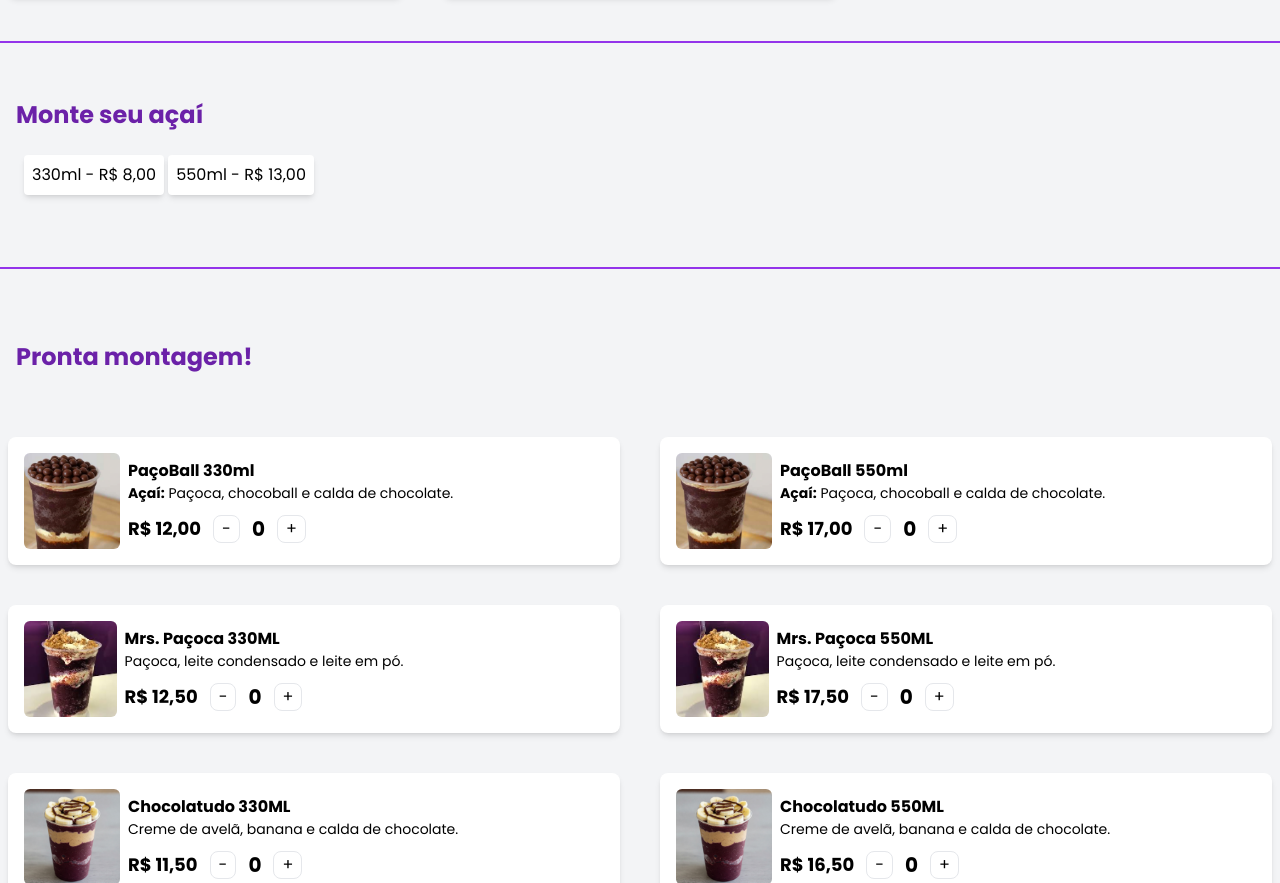
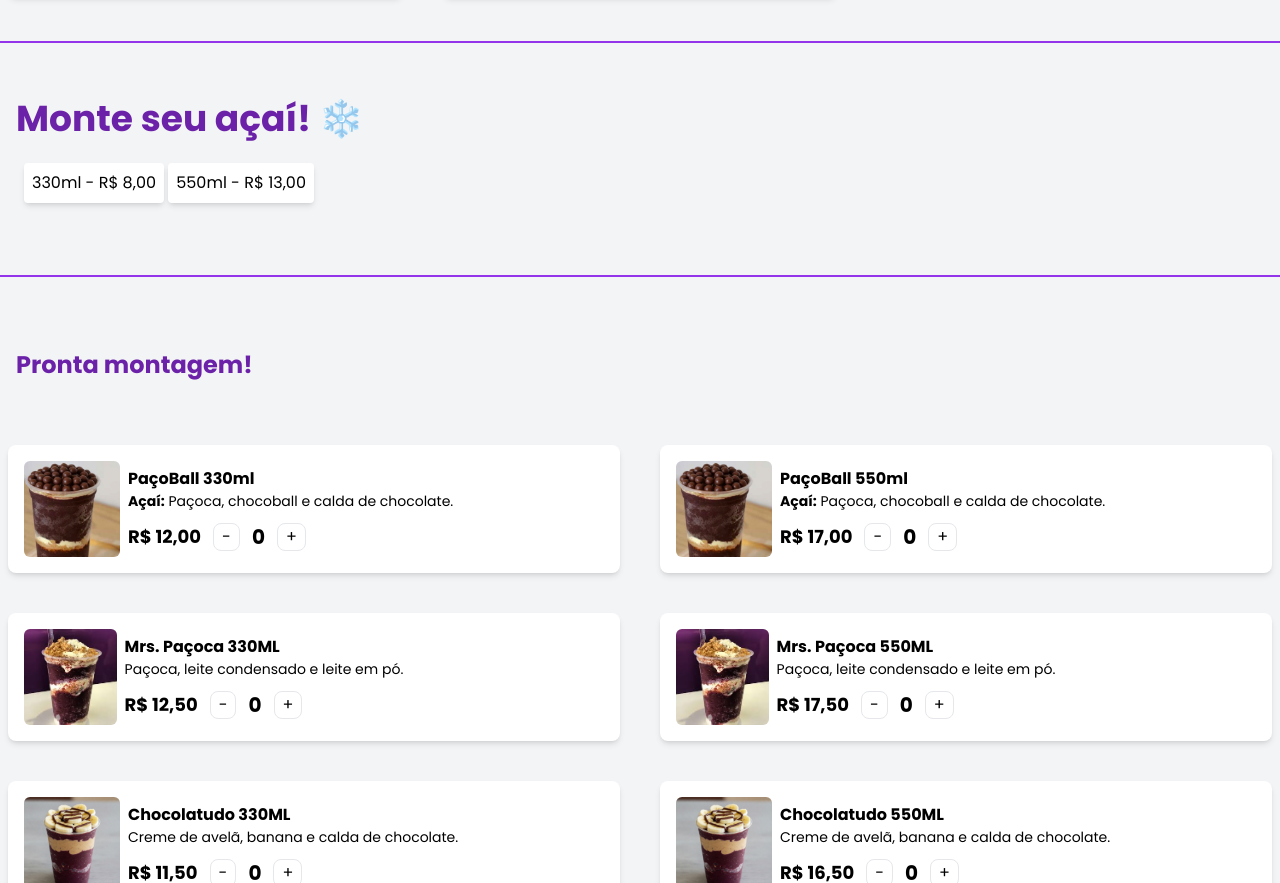
Before and after one commit to JoaoADuarte/cardapio_ncanto, a website: page index.html in a window 1280 px wide. Shown: the part 3215-4098 px from the top of the page. Drawn offline with Linux system fonts and the light colour scheme.

Commit message:
Update index.html

```diff
--- a/index.html
+++ b/index.html
@@ -1683,8 +1683,8 @@
         <!------------------------------------------------Açaí------------------------------------------------>
       <hr class="max-w-7xl border-t-2 border-purple-600 my-6 size-auto mx-auto">
       <div id="acai-doces" class="p-4 mx-auto">
-        <h3 class="text-2xl max-w-7xl py-4 mx-auto font-bold text-purple-800 mb-2">
-            Monte seu açaí
+        <h3 class="text-4xl max-w-7xl py-4 mx-auto font-bold text-purple-800 mb-2">
+            Monte seu açaí! ❄️
         </h3>
         <div class="mx-auto max-w-7xl px-2 mb-8 my-2">
           <button class="size-btn bg-white p-2 rounded hover:bg-purple-600 shadow-md hover:shadow-md duration-300" data-size="330ml" data-price="8.00" onclick="togglePressed(this)">330ml - R$ 8,00</button>
```
